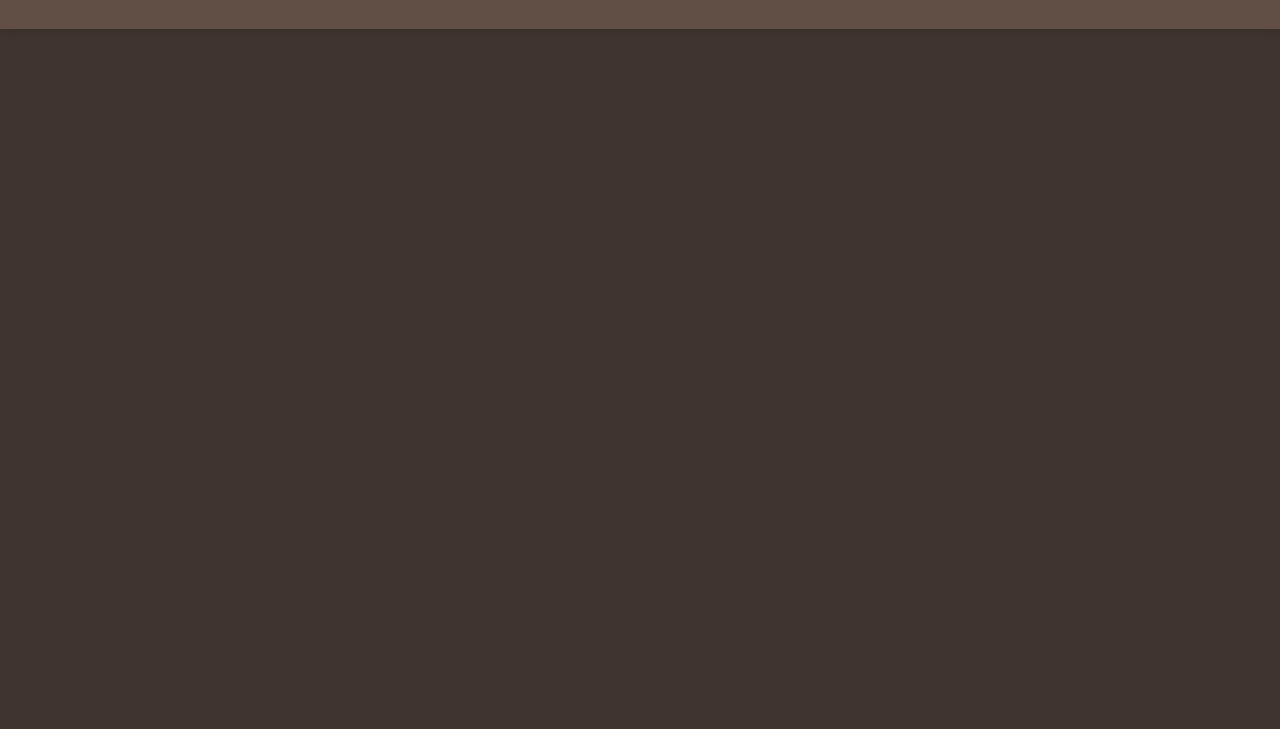
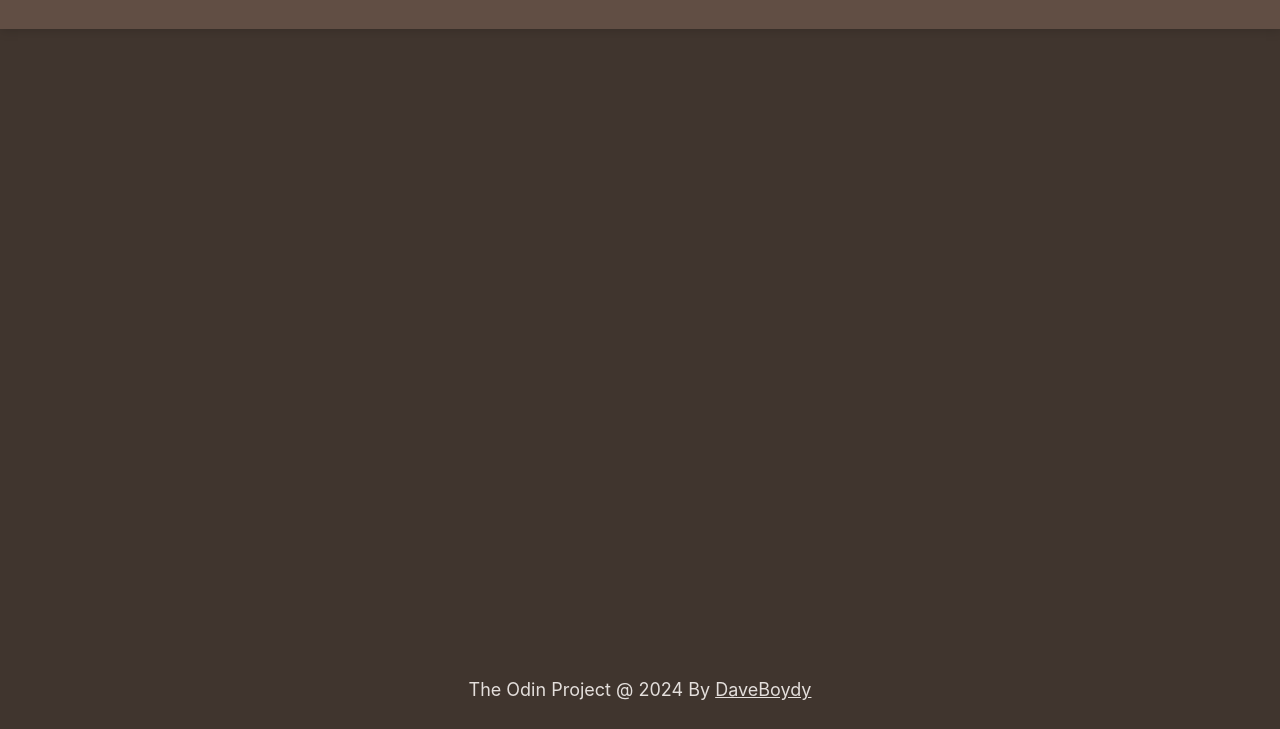
Before and after one commit to DaveBoydy/Project-Library, a plain HTML site: page index.html in a window 1280 px wide. Shown: the part 71-800 px from the top of the page. Drawn offline with Linux system fonts and the light colour scheme.

Commit message:
Add a footer to the page

```diff
--- a/index.html
+++ b/index.html
@@ -120,5 +120,14 @@
         </div>
       </form>
     </template>
+    <footer id="outro">
+      <p>
+        The Odin Project @
+        <script>
+          document.write(new Date().getFullYear());
+        </script>
+        By <a href="https://github.com/DaveBoydy">DaveBoydy</a>
+      </p>
+    </footer>
   </body>
 </html>
--- a/style.css
+++ b/style.css
@@ -10,6 +10,7 @@
 
   --content-width: 1100px;
   --head-height: 100px;
+  --foot-height: 50px;
 
   --card-shadow: 1px 2px 10px 0px rgba(0, 0, 0, 0.15);
   --pressed-button-shadow: 3px 2px 22px 1px rgba(0, 0, 0, 0.24);
@@ -111,8 +112,7 @@
 
 #page-container,
 #content {
-  min-height: 100vh;
-  min-height: calc(100vh - var(--head-height));
+  min-height: calc(100vh - var(--head-height) - var(--foot-height));
 }
 
 #intro .container {
@@ -210,3 +210,16 @@
   background-color: var(--contrast);
   color: var(--secondary);
 }
+
+#outro > p {
+  text-align: center;
+}
+
+a,
+a:visited {
+  color: var(--contrast);
+}
+
+a:hover {
+  text-decoration: underline dashed;
+}
```
